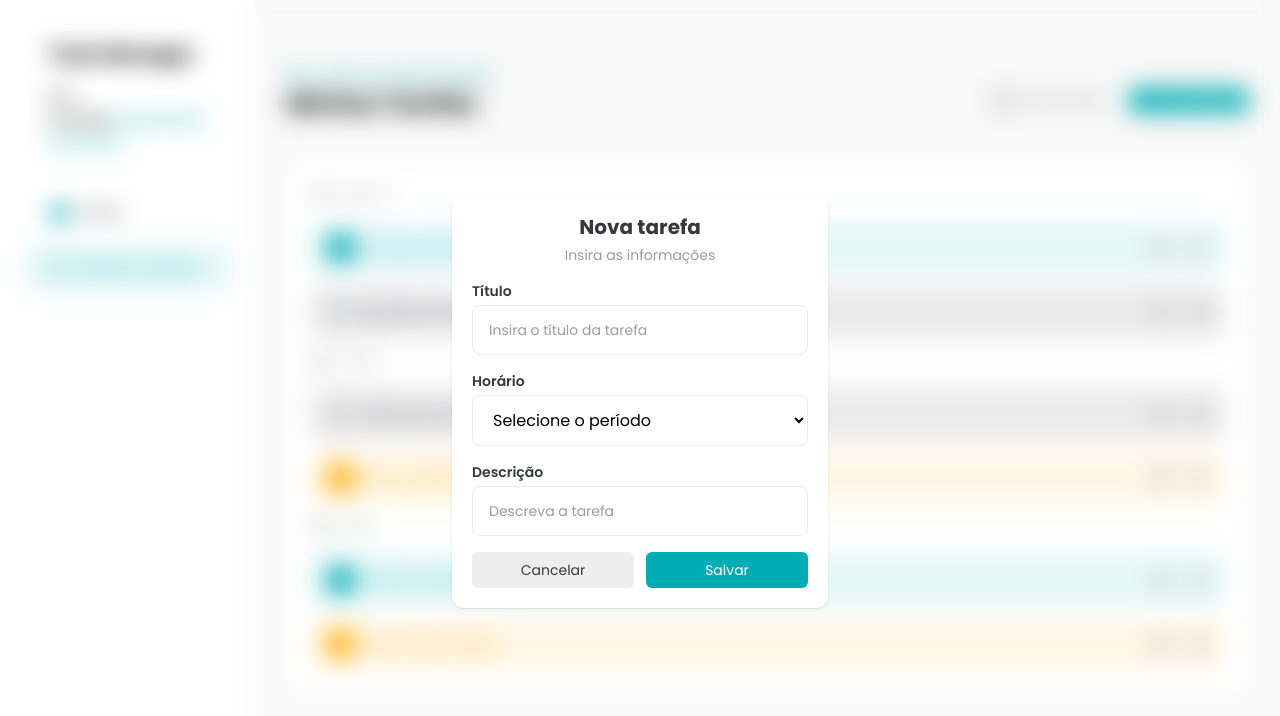
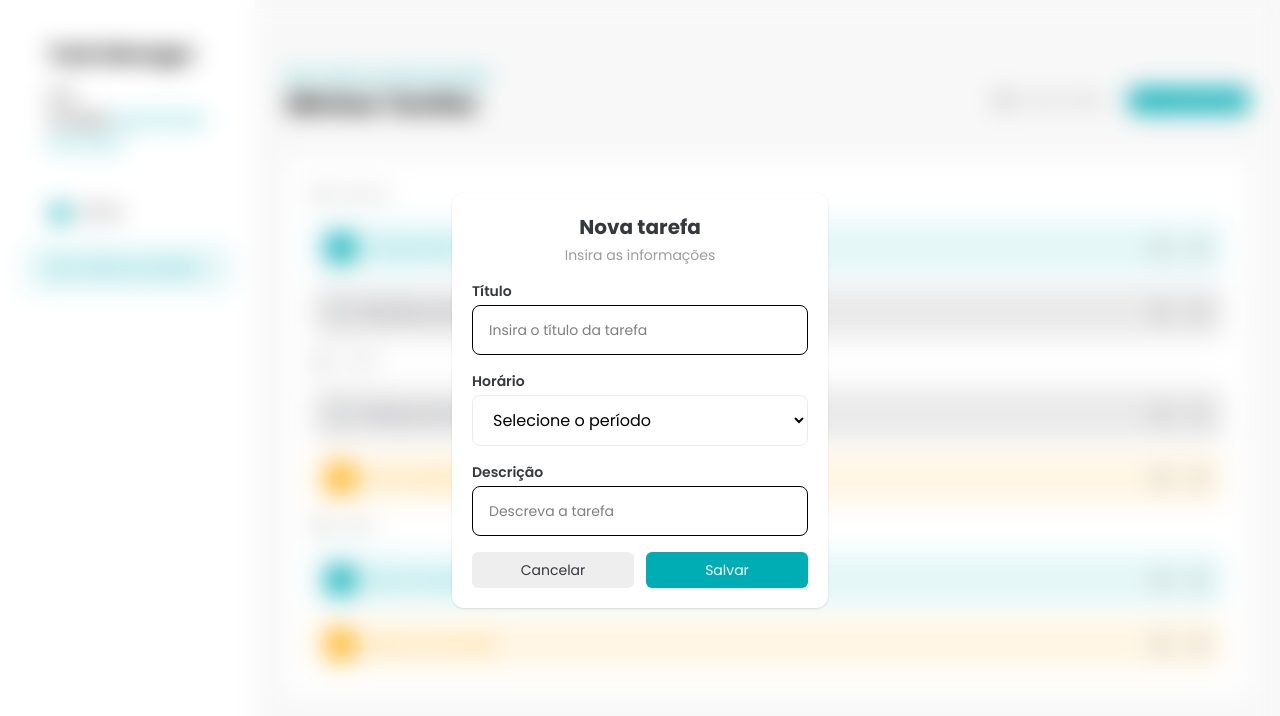
Before and after one commit to ramirescm/task-manager, a React (Vite) app: page / in a window 1280 px wide. Both pictures are taken after a click on the button "Nova tarefa". Shown: the top 716 px of the page. Built offline with nearby package versions, Linux system fonts and the light colour scheme.

Commit message:
perf: ensure inputs are uncontrolled on AddTaskDialog

```diff
--- a/src/components/AddTaskDialog.jsx
+++ b/src/components/AddTaskDialog.jsx
@@ -10,35 +10,30 @@ import Input from "./Input"
 import TimeSelect from "./TimeSelect"
 
 const AddTaskDialog = ({ isOpen, handleClose, handleSubmit }) => {
-  const [title, setTitle] = useState("")
-  const [time, setTime] = useState("")
-  const [description, setDescription] = useState("")
   const [errors, setErrors] = useState([])
 
   const nodeRef = useRef() // used when needed to store a reference to a DOM node, in this case the div that contains the dialog
-
-  const resetForm = () => {
-    setTitle("")
-    setTime("")
-    setDescription("")
-  }
+  const titleRef = useRef()
+  const timeRef = useRef()
+  const descriptionRef = useRef()
 
   const handleSaveClick = () => {
     const newErrors = []
-    if (!title.trim()) {
+
+    if (!titleRef.current.value.trim()) {
       newErrors.push({
         field: "title",
         message: "O título é obrigatório.",
       })
     }
 
-    if (!time.trim()) {
+    if (!timeRef.current.value.trim()) {
       newErrors.push({
         field: "time",
         message: "O horário é obrigatório.",
       })
     }
-    if (!description.trim()) {
+    if (!descriptionRef.current.value.trim()) {
       newErrors.push({
         field: "description",
         message: "A descrição é obrigatória.",
@@ -52,12 +47,11 @@ const AddTaskDialog = ({ isOpen, handleClose, handleSubmit }) => {
 
     handleSubmit({
       id: uuidv4(),
-      title,
-      time,
-      description,
+      title: titleRef.current.value.trim(),
+      time: timeRef.current.value.trim(),
+      description: descriptionRef.current.value.trim(),
       status: "not_started",
     })
-    resetForm()
     handleClose()
   }
 
@@ -88,21 +82,15 @@ const AddTaskDialog = ({ isOpen, handleClose, handleSubmit }) => {
               id="title"
               label="Título"
               placeholder="Insira o título da tarefa"
-              value={title}
-              onChange={(e) => setTitle(e.target.value)}
               errorMessage={titleError?.message}
+              ref={titleRef}
             />
-            <TimeSelect
-              value={time}
-              onChange={(e) => setTime(e.target.value)}
-              errorMessage={timeError?.message}
-            />
+            <TimeSelect ref={timeRef} errorMessage={timeError?.message} />
             <Input
               id="description"
               label="Descrição"
               placeholder="Descreva a tarefa"
-              value={description}
-              onChange={(e) => setDescription(e.target.value)}
+              ref={descriptionRef}
               errorMessage={descriptionError?.message}
             />
             <div className="flex gap-3">
--- a/src/components/Input.jsx
+++ b/src/components/Input.jsx
@@ -1,11 +1,14 @@
+import { forwardRef } from "react"
+
 import InputLabel from "./InputLabel"
 
-const Input = ({ label, errorMessage, ...rest }) => {
+const Input = forwardRef(({ label, errorMessage, ...rest }, ref) => {
   return (
     <div className="flex flex-col space-y-1 text-left">
       <InputLabel htmlFor={rest.id}>{label}</InputLabel>
       <input
-        className="rounded-lg border border-solid border-[#ececec] px-4 py-3 outline-[#00adb5] placeholder:text-sm placeholder:text-[#9a9c9f]"
+        className="border-brand-border outline-brand-primary placeholder:text-brand-text-gray rounded-lg border border-solid px-4 py-3 placeholder:text-sm"
+        ref={ref}
         {...rest}
       />
       {errorMessage && (
@@ -13,6 +16,8 @@ const Input = ({ label, errorMessage, ...rest }) => {
       )}
     </div>
   )
-}
+})
+
+Input.displayName = "Input"
 
 export default Input
--- a/src/components/TimeSelect.jsx
+++ b/src/components/TimeSelect.jsx
@@ -1,6 +1,8 @@
+import { forwardRef } from "react"
+
 import InputLabel from "./InputLabel"
 
-const TimeSelect = (props) => {
+const TimeSelect = forwardRef((props, ref) => {
   return (
     <div className="flex flex-col space-y-1 text-left">
       <InputLabel htmlFor="time">Horário</InputLabel>
@@ -8,6 +10,7 @@ const TimeSelect = (props) => {
         id="time"
         className="rounded-lg border border-solid border-[#ececec] px-4 py-3 outline-[#00adb5] placeholder:text-sm placeholder:text-[#9a9c9f]"
         {...props}
+        ref={ref}
       >
         <option value="">Selecione o período</option>
         <option value="morning">Manhã</option>
@@ -19,6 +22,8 @@ const TimeSelect = (props) => {
       )}
     </div>
   )
-}
+})
+
+TimeSelect.displayName = "TimeSelect"
 
 export default TimeSelect
```
